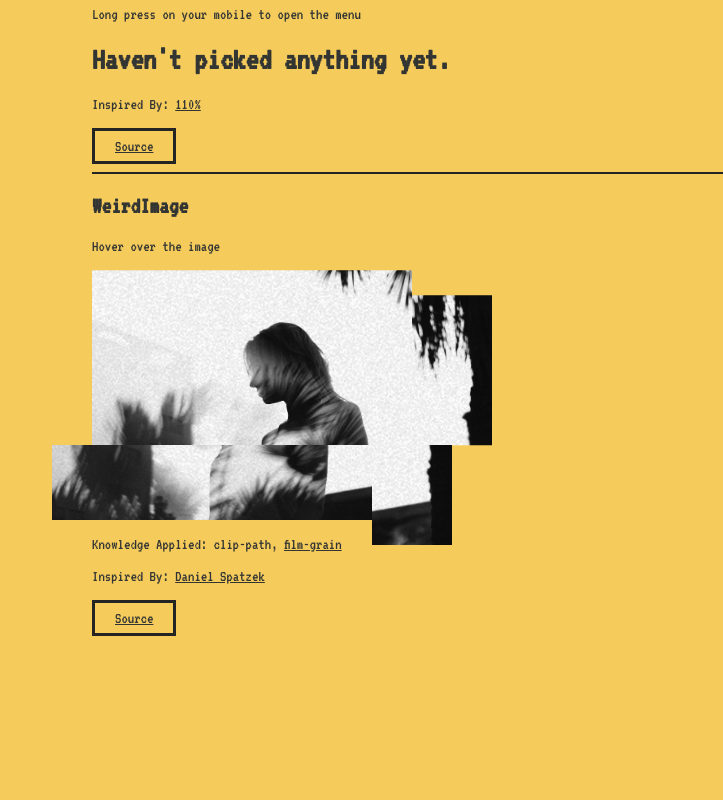
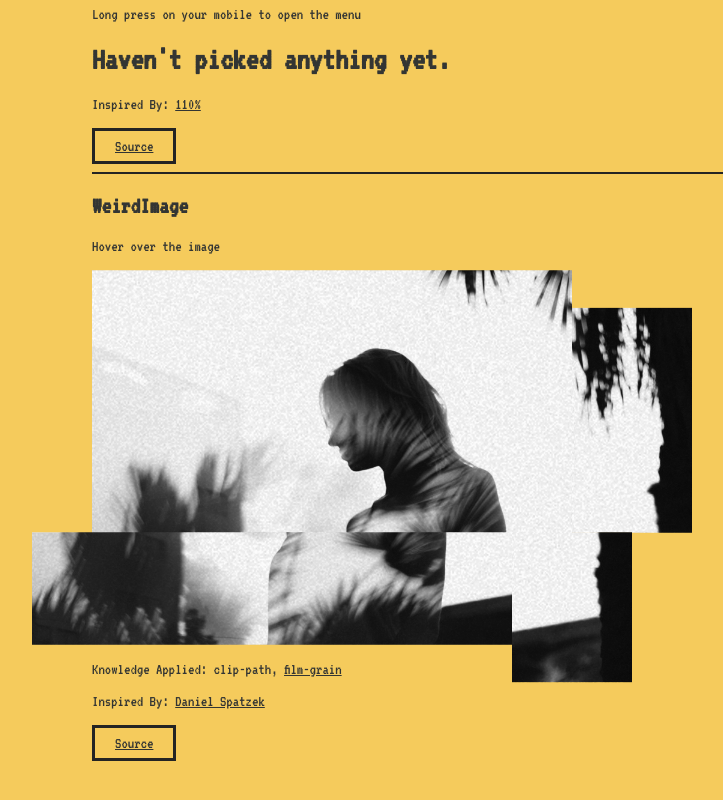
Before and after one commit to chuson1996/playground, a React app: page / in a window 1280 px wide. Shown: the part 582-1382 px from the top of the page, without its empty margins (66-789 px from the left). Before the commit the page ends 1274 px from the top, so only its background shows below. Built offline with nearby package versions, Linux system fonts and the light colour scheme.

Commit message:
Refactor

```diff
--- a/src/components/WeirdImage/WeirdImage.js
+++ b/src/components/WeirdImage/WeirdImage.js
@@ -1,43 +1,23 @@
 import React, { Component } from 'react';
-import styled, { css, keyframes } from 'styled-components';
+import styled, { css, keyframes, ThemeProvider } from 'styled-components';
 import media from 'theme/media';
 
 const grain = keyframes`
-  0%, 100% {
-    transform: translate(0, 0);
-  }
-  10% {
-    transform: translate(-5%, -10%);
-  }
-  20% {
-    transform: translate(-15%, 5%);
-  }
-  30% {
-    transform: translate(7%, -25%);
-  }
-  40% {
-    transform: translate(-5%, 25%);
-  }
-  50% {
-    transform: translate(-15%, 10%);
-  }
-  60% {
-    transform: translate(15%, 0%);
-  }
-  70% {
-    transform: translate(0%, 15%);
-  }
-  80% {
-    transform: translate(3%, 35%);
-  }
-  90% {
-    transform: translate(-10%, 10%);
-  }
+  0%, 100% { transform: translate(0, 0); }
+  10% { transform: translate(-5%, -10%); }
+  20% { transform: translate(-15%, 5%); }
+  30% { transform: translate(7%, -25%); }
+  40% { transform: translate(-5%, 25%); }
+  50% { transform: translate(-15%, 10%); }
+  60% { transform: translate(15%, 0%); }
+  70% { transform: translate(0%, 15%); }
+  80% { transform: translate(3%, 35%); }
+  90% { transform: translate(-10%, 10%); }
 `;
 
 const Container = styled.div`
-  width: 400px;
-  height: 250px;
+  width: 600px;
+  height: 375px;
   position: relative;
 
   ${media.tablet`
@@ -46,29 +26,12 @@ const Container = styled.div`
   `}
 `;
 
-// `
-// }
-// blink {
-//   background: url(http://placekitten.com/g/600/600);
-//   display: block;
-//   height: 600px;
-//   position: relative;
-//   width: 600px;
-//   overflow: hidden;
-// }
-// blink > * {
-//   z-index: 2;
-// }
-// blink:after {
-// }
-// `
-
 const producePolygon = ({ x, y, w, h }) => {
   return `polygon(${x}% ${y}%, ${x + w}% ${y}%, ${x + w}% ${y + h}%, ${x}% ${y + h}%)`;
 }
 
 const polygons = [
-  { x: 0, y: 0, w: 80, h: 70 },
+  { x: 0, y: 0, w: 80, h: 70.1 },
   { x: 80, y: 0, w: 20, h: 60 },
   { x: 80, y: 59.9, w: 20, h: 40 },
   { x: 0, y: 69.9, w: 80, h: 30 },
@@ -94,7 +57,7 @@ const Piece2 = styled(Piece1)`
   clip-path: ${producePolygon(polygons[1])};
   z-index: 1;
   transform: translate(0, 0);
-  ${({ step }) => step >= 1 && css`
+  ${({ theme: {step} }) => step >= 1 && css`
     transform: translate(0, 10%);
   `}
 `;
@@ -103,17 +66,17 @@ const Piece3 = styled(Piece1)`
   z-index: 4;
 
   transform: translate(0, 0);
-  ${({ step }) => step === 1 && css`
+  ${({ theme: {step} }) => step === 1 && css`
     transform: translate(0, 10%);
   `}
-  ${({ step }) => step === 2 && css`
+  ${({ theme: {step} }) => step === 2 && css`
     transform: translate(-10%, 10%);
   `}
 `;
 const Piece4 = styled(Piece1)`
   clip-path: ${producePolygon(polygons[3])};
   z-index: 3;
-  ${({ step }) => step === 2 && css`
+  ${({ theme: {step} }) => step === 2 && css`
     transform: translate(-10%, 0);
   `}
 `;
@@ -152,7 +115,7 @@ const Grain2 = styled(Grain1)`
   width: ${polygons[1].w}%;
   height: ${polygons[1].h}%;
 
-  ${({ step }) => step >= 1 && css`
+  ${({ theme: {step} }) => step >= 1 && css`
     ${''/* transform: translate(0, 10%); */}
     top: ${polygons[1].y + 10}%;
   `}
@@ -165,22 +128,22 @@ const Grain3 = styled(Grain1)`
   height: ${polygons[2].h}%;
 
   transform: translate(0, 0);
-  ${({ step }) => step === 1 && css`
+  ${({ theme: {step} }) => step === 1 && css`
     top: ${polygons[2].y + 10}%;
   `}
-  ${({ step }) => step === 2 && css`
+  ${({ theme: {step} }) => step === 2 && css`
     left: ${polygons[2].x - 10}%;
-    top: ${polygons[2].y + 10}%;
+    top: ${polygons[2].y + 10 + 0.1}%;
   `}
 `;
 
 const Grain4 = styled(Grain1)`
   left: ${polygons[3].x}%;
-  top: ${polygons[3].y}%;
+  top: ${polygons[3].y + 0.1}%;
   width: ${polygons[3].w}%;
   height: ${polygons[3].h}%;
 
-  ${({ step }) => step === 2 && css`
+  ${({ theme: {step} }) => step === 2 && css`
     ${''/* transform: translate(-10%, 0); */}
     left: ${polygons[3].x - 10}%;
   `}
@@ -228,18 +191,20 @@ export default class WeirdImage extends Component {
     const { step } = this.state;
     return (
       <div>
-        <Container
-          onMouseLeave={this.onMouseLeave}
-          onMouseOver={this.onMouseOver}>
-          <Piece1 step={step}/>
-          <Piece2 step={step}/>
-          <Piece3 step={step}/>
-          <Piece4 step={step}/>
-          <Grain1 step={step}/>
-          <Grain2 step={step}/>
-          <Grain3 step={step}/>
-          <Grain4 step={step}/>
+        <ThemeProvider theme={{ step }}>
+          <Container
+            onMouseLeave={this.onMouseLeave}
+            onMouseOver={this.onMouseOver}>
+            <Piece1/>
+            <Piece2/>
+            <Piece3/>
+            <Piece4/>
+            <Grain1/>
+            <Grain2/>
+            <Grain3/>
+            <Grain4/>
         </Container>
+      </ThemeProvider>
       </div>
     );
   }
```
